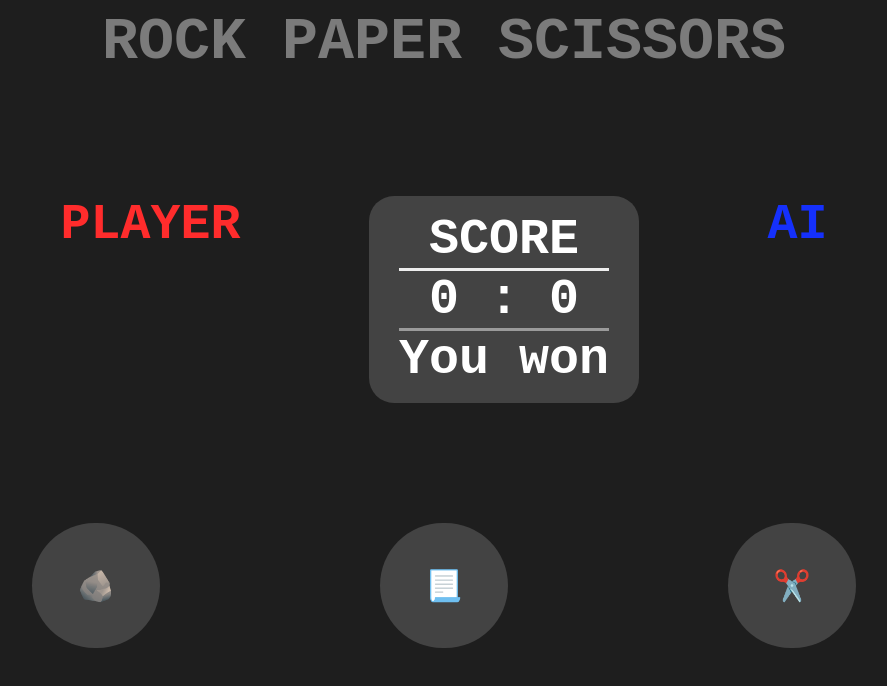
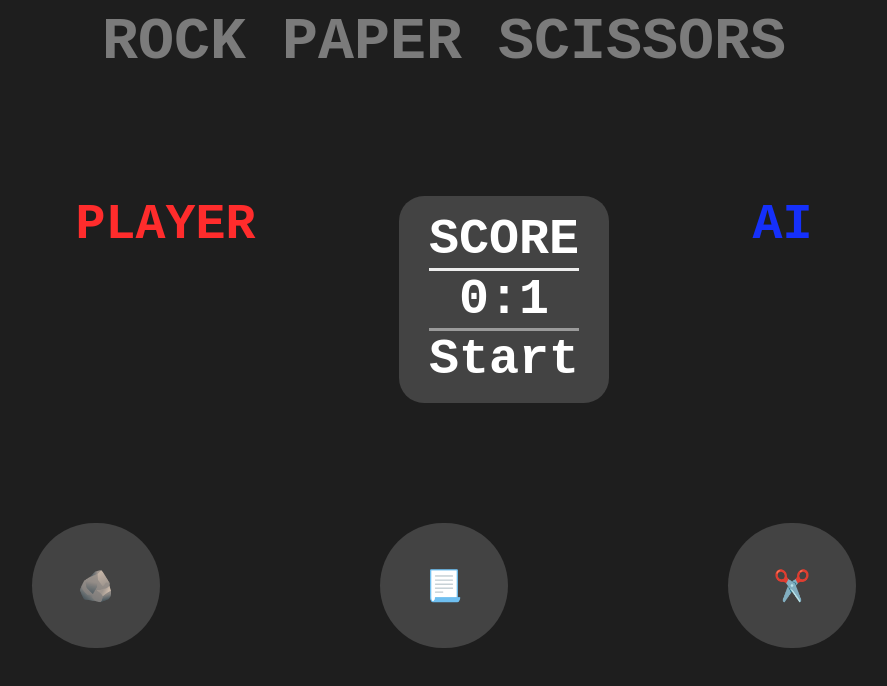
Before and after one commit to stephenwiafe/rock-paper-scissors, a plain HTML site: page index.html in a window 1280 px wide. Both pictures are taken after a click on the button "✂️". Shown: the whole page, without its empty margins (196-1083 px from the left). Drawn offline with Linux system fonts and the light colour scheme.

Commit message:
Update score

```diff
--- a/index.html
+++ b/index.html
@@ -12,8 +12,8 @@
         <div class="player">PLAYER</div>
         <div class="score-board">
           SCORE
-          <div class="score"> 0 : 0</div>
-          <div class="message">You won</div>
+          <div class="score"> 0:0</div>
+          <div class="message">Start</div>
         </div>
         <div class="ai">AI</div>
       </div>
--- a/js/script.js
+++ b/js/script.js
@@ -49,6 +49,12 @@ function playRound(playerSelection, computerSelection) {
   }
 }
 
+function scoreBoard(){
+  const score = document.querySelector('.score');
+  const message = document.querySelector('.message');
+  score.textContent = `${playerScore}:${computerScore}`;
+}
+
 //main
 function game() {
   const buttons = document.querySelectorAll('button');
@@ -58,14 +64,17 @@ function game() {
       if(e.target.id === 'rock'){
         console.log(playRound(e.target.id, getComputerChoice()));
         console.log(`Player Score: ${playerScore} Computer Score: ${computerScore}`);
+        scoreBoard();
       }
       else if(e.target.id === 'paper'){
         console.log(playRound(e.target.id, getComputerChoice()));
         console.log(`Player Score: ${playerScore} Computer Score: ${computerScore}`);
+        scoreBoard();
       }
       else if(e.target.id === 'scissors'){
         console.log(playRound(e.target.id, getComputerChoice()));
         console.log(`Player Score: ${playerScore} Computer Score: ${computerScore}`);
+        scoreBoard();
       }
     });
   });
```
